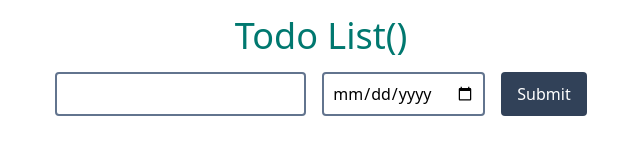
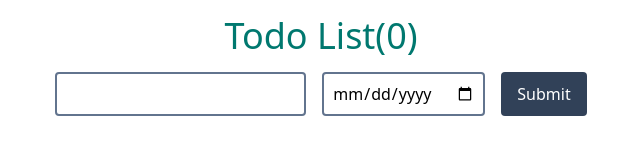
Before and after one commit to kentem-ko-kawaguchi/simple-react-app, a React (Vite) app: page / in a window 1280 px wide. Shown: the top 160 px of the page, without its empty margins (319-959 px from the left). Built offline with nearby package versions, Linux system fonts and the light colour scheme.

Commit message:
エラー対応　タスク件数追加

```diff
--- a/src/features/input/displayText.tsx
+++ b/src/features/input/displayText.tsx
@@ -21,7 +21,7 @@ export const DisplayText = () => {
         );
     }
 
-    // 削除していいかの確認をアラートで行う
+    // 削除していいかの確認を行う
     const confirmDelete = (id: number): boolean => {
         let result = window.confirm("本当に削除しますか？");
         if (result) {
@@ -39,14 +39,13 @@ export const DisplayText = () => {
     // 今日の日付を取得
     const today = new Date();
 
-
     return (
         <div>
             {todoValue.map((todo) => (
                 <h2 className="text-2xl text-sky-700 font-bold" key={todo.id}>
                     <div className="flex items-center gap-2">
                         {/* タイトル */}
-                        <span className={todo.isCompleted ? "line-through" : "", todo.deadLine < today ? "text-red-500" : "" }>
+                        <span className={`${todo.isCompleted ? "line-through" : ""} ${todo.deadLine < today ? "text-red-500" : ""}`}>
                             {todo.title}
                         </span>
                         {/* 期限 */}
--- a/src/features/input/inputAtom.ts
+++ b/src/features/input/inputAtom.ts
@@ -1,14 +1,11 @@
 import { atom, useAtomValue, useSetAtom } from "jotai";
 import { atomWithStorage } from "jotai/utils";
-
-// inputの状態を管理するatom（必要なら使用）
-const inputAtom = atom<string>("");
 
 // todoList用のatom
 type Todo = {
     id: number;
     title: string;
-    //deadLine: Date;
+    deadLine: Date; // コメントアウトを解除
     isCompleted: boolean;
 };
 
--- a/src/pages/App.tsx
+++ b/src/pages/App.tsx
@@ -1,10 +1,13 @@
 import { DisplayText } from "../features/input/displayText";
 import { InputContainer } from "../features/input/InputContainer";
+import { useInputAtom } from "../features/input/inputAtom";
 
 export const App = () => {
+  const { todoValue } = useInputAtom();
+
   return (
       <main className="p-4 flex flex-col gap-4 items-center">
-          <h1 className=" text-4xl text-teal-700 text-center">Todo List({})</h1>
+          <h1 className=" text-4xl text-teal-700 text-center">Todo List({todoValue.length})</h1>
           <InputContainer />
           <DisplayText />
     </main>
```
